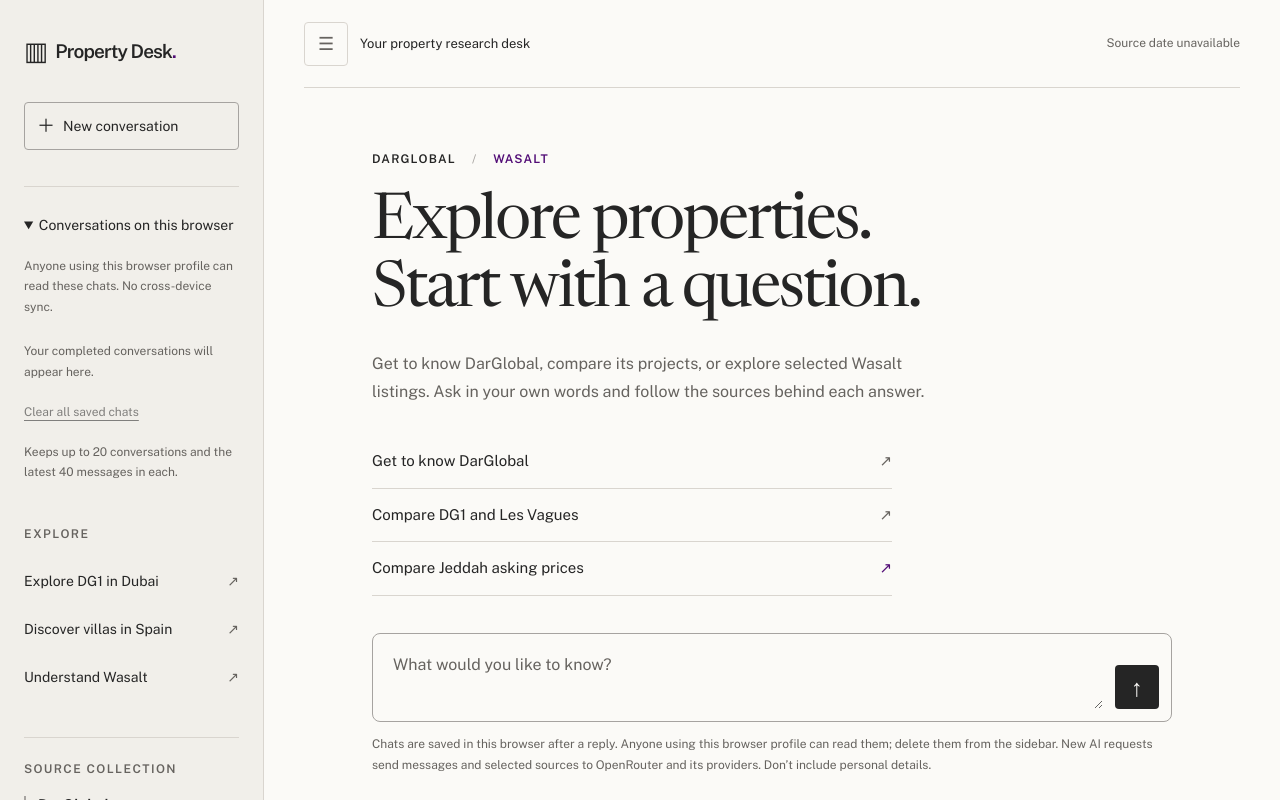
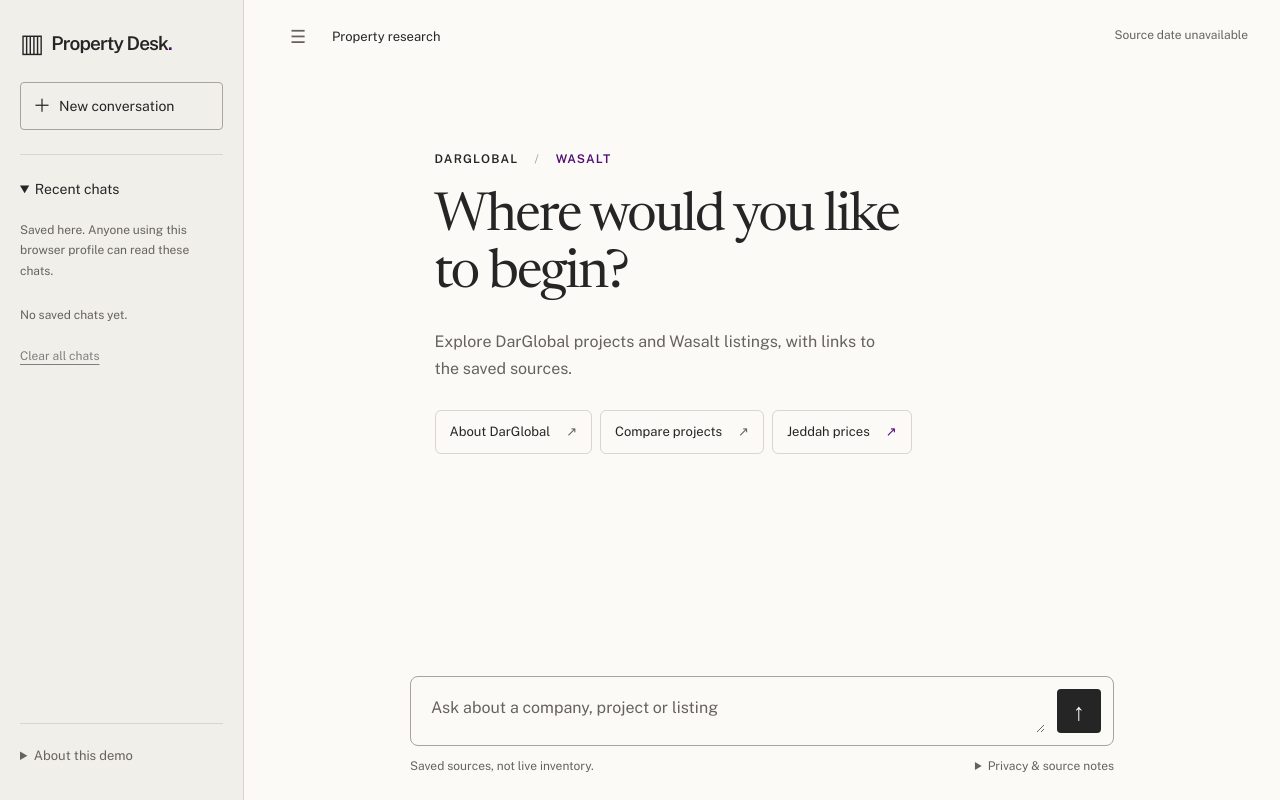
Before and after one commit to khushi09-oss/property-desk, a plain HTML site: page web/index.html in a window 1280 px wide. Drawn offline with Linux system fonts and the light colour scheme; no server answers.

Commit message:
fix: simplify chat layout and secondary information

```diff
--- a/web/app.js
+++ b/web/app.js
@@ -150,7 +150,7 @@ function message(role, text, sources = [], cached = false) {
     const list = document.createElement('div');
     list.className = 'sources';
     const title = document.createElement('p');
-    title.textContent = 'CHECK THE ORIGINAL SOURCES';
+    title.textContent = 'Sources';
     list.append(title);
     for (const source of validSources(sources)) {
       const url = new URL(source.url);
--- a/web/index.html
+++ b/web/index.html
@@ -16,35 +16,35 @@
     <a class="brand" href="/" aria-label="Property Desk home"><span class="brand-mark" aria-hidden="true">▥</span>Property Desk<span class="brand-period">.</span></a>
     <button id="reset" class="new-chat" type="button"><span aria-hidden="true">＋</span> New conversation</button>
     <details class="saved-history" open>
-      <summary>Conversations on this browser</summary>
-      <p class="history-help">Anyone using this browser profile can read these chats. No cross-device sync.</p>
+      <summary>Recent chats</summary>
+      <p class="history-help">Saved here. Anyone using this browser profile can read these chats.</p>
       <ul id="saved-list" aria-label="Saved conversations"></ul>
-      <p id="history-empty" class="history-help">Your completed conversations will appear here.</p>
-      <button id="clear-history" class="history-clear" type="button" disabled>Clear all saved chats</button>
-      <p class="history-help">Keeps up to 20 conversations and the latest 40 messages in each.</p>
+      <p id="history-empty" class="history-help">No saved chats yet.</p>
+      <button id="clear-history" class="history-clear" type="button" disabled>Clear all chats</button>
     </details>
-    <div class="sidebar-content">
+    <details class="sidebar-content">
+      <summary>About this demo</summary>
+      <p class="history-help">An independent research demo. Answers link to saved official sources, not live inventory.</p>
       <p class="eyebrow">Explore</p>
       <button class="suggestion" data-question="What amenities does DG1 offer?" type="button">Explore DG1 in Dubai <span aria-hidden="true">↗</span></button>
       <button class="suggestion" data-question="Tell me about Tierra Viva villas in Spain." type="button">Discover villas in Spain <span aria-hidden="true">↗</span></button>
       <button class="suggestion" data-question="How do I list a property on Wasalt?" type="button">Understand Wasalt <span aria-hidden="true">↗</span></button>
       <div class="coverage"><p class="eyebrow">Source collection</p><p class="source-darglobal">DarGlobal <span>Company & projects</span></p><p class="source-wasalt">Wasalt <span>Services & selected listings</span></p></div>
-    </div>
-    <p class="sidebar-note">An independent research demo.<br>Answers linked to their sources.</p>
+      <p class="history-help">History keeps up to 20 chats and the latest 40 messages in each. No accounts or cross-device sync.</p>
+    </details>
   </aside>
   <main>
-    <header><div class="header-start"><button id="sidebar-toggle" class="sidebar-toggle" type="button" aria-controls="sidebar-panel" aria-expanded="true" aria-label="Hide sidebar"><span aria-hidden="true">☰</span></button><span class="header-label">Your property research desk</span></div><span id="snapshot" class="snapshot" title="The date this saved source information was collected. Listings are not updated live.">Checking source date…</span></header>
+    <header><div class="header-start"><button id="sidebar-toggle" class="sidebar-toggle" type="button" aria-controls="sidebar-panel" aria-expanded="true" aria-label="Hide sidebar"><span aria-hidden="true">☰</span></button><span class="header-label">Property research</span></div><span id="snapshot" class="snapshot" title="The date this saved source information was collected. Listings are not updated live.">Checking source date…</span></header>
     <div class="conversation">
       <section id="welcome" aria-labelledby="welcome-title">
         <p class="eyebrow source-pair"><span class="source-darglobal">DarGlobal</span><span class="pair-divider" aria-hidden="true">/</span><span class="source-wasalt">Wasalt</span></p>
-        <h1 id="welcome-title">Explore properties.<br>Start with a question.</h1>
-        <p class="intro">Get to know DarGlobal, compare its projects, or explore selected Wasalt listings. Ask in your own words and follow the sources behind each answer.</p>
+        <h1 id="welcome-title">Where would you like<br>to begin?</h1>
+        <p class="intro">Explore DarGlobal projects and Wasalt listings, with links to the saved sources.</p>
         <div class="starters" aria-label="Suggested questions">
-          <button class="suggestion" data-question="What is DarGlobal and which projects are covered here?" type="button">Get to know DarGlobal <span aria-hidden="true">↗</span></button>
-          <button class="suggestion" data-question="Compare DG1 and Les Vagues amenities." type="button">Compare DG1 and Les Vagues <span aria-hidden="true">↗</span></button>
-          <button class="suggestion wasalt-starter" data-question="Which captured Jeddah apartment has the lower asking price?" type="button">Compare Jeddah asking prices <span aria-hidden="true">↗</span></button>
+          <button class="suggestion" data-question="What is DarGlobal and which projects are covered here?" type="button">About DarGlobal <span aria-hidden="true">↗</span></button>
+          <button class="suggestion" data-question="Compare DG1 and Les Vagues amenities." type="button">Compare projects <span aria-hidden="true">↗</span></button>
+          <button class="suggestion wasalt-starter" data-question="Which captured Jeddah apartment has the lower asking price?" type="button">Jeddah prices <span aria-hidden="true">↗</span></button>
         </div>
-        <p class="scope-note"><strong>Saved sources, not live inventory.</strong> Confirm current prices, sizes and availability with the linked source.</p>
       </section>
       <section id="messages" role="log" aria-label="Conversation" aria-live="polite" aria-relevant="additions"></section>
     </div>
@@ -54,10 +54,17 @@
       <p id="error" role="alert" hidden></p>
       <form id="composer">
         <label class="sr-only" for="question">Your property question</label>
-        <textarea id="question" name="question" rows="2" maxlength="1200" placeholder="What would you like to know?" required></textarea>
+        <textarea id="question" name="question" rows="1" maxlength="1200" placeholder="Ask about a company, project or listing" required></textarea>
         <button id="send" type="submit" aria-label="Send question"><span aria-hidden="true">↑</span></button>
       </form>
-      <p class="privacy">Chats are saved in this browser after a reply. Anyone using this browser profile can read them; delete them from the sidebar. New AI requests send messages and selected sources to OpenRouter and its providers. Don’t include personal details.</p>
+      <div class="composer-footer">
+        <p class="privacy">Saved sources, not live inventory.</p>
+        <details class="privacy-details">
+          <summary>Privacy &amp; source notes</summary>
+          <p>Chats are saved in this browser after a reply. Anyone using this browser profile can read them; delete them from the sidebar. New AI requests send messages and selected sources to OpenRouter and its providers. Avoid personal details.</p>
+          <p>Confirm current prices, sizes and availability with the linked official source.</p>
+        </details>
+      </div>
     </div>
   </main>
 </body>
--- a/web/style.css
+++ b/web/style.css
@@ -28,7 +28,7 @@
   --text-label: .75rem;
   --text-body: 1rem;
   --text-answer: 1.0625rem;
-  --text-display: clamp(2.5rem, 2rem + 2.5vw, 4.5rem);
+  --text-display: clamp(2.25rem, 1.75rem + 2vw, 3.5rem);
   color-scheme: light;
   font-family: var(--font-body);
   color: var(--ink);
@@ -36,7 +36,7 @@
 }
 * { box-sizing: border-box; }
 [hidden] { display: none !important; }
-body { margin: 0; display: grid; grid-template-columns: 264px minmax(0, 1fr); height: 100dvh; overflow: hidden; }
+body { margin: 0; display: grid; grid-template-columns: 244px minmax(0, 1fr); height: 100dvh; overflow: hidden; }
 button, textarea { font: inherit; }
 button, a { -webkit-tap-highlight-color: transparent; }
 button { cursor: pointer; color: inherit; }
@@ -45,7 +45,7 @@ button:focus-visible, a:focus-visible, textarea:focus-visible { outline: 3px sol
 .skip { position: fixed; top: -80px; left: 16px; z-index: 10; background: var(--paper); padding: 12px; color: var(--ink); }
 .skip:focus { top: 12px; }
 .sr-only { position: absolute; width: 1px; height: 1px; padding: 0; margin: -1px; overflow: hidden; clip-path: inset(50%); white-space: nowrap; border: 0; }
-.sidebar { background: var(--side); border-right: 1px solid var(--line); padding: 36px 24px 24px; display: flex; flex-direction: column; gap: 36px; min-height: 0; overflow-y: auto; overscroll-behavior-y: contain; }
+.sidebar { background: var(--side); border-right: 1px solid var(--line); padding: 28px 20px 20px; display: flex; flex-direction: column; gap: 24px; min-height: 0; overflow-y: auto; overscroll-behavior-y: contain; }
 .sidebar > * { flex-shrink: 0; }
 .brand { color: var(--ink); text-decoration: none; font-size: 1.1875rem; font-weight: 600; letter-spacing: -.045em; white-space: nowrap; }
 .brand-mark { display: inline-block; font-size: 1.6rem; font-weight: 400; margin-right: 8px; vertical-align: -2px; }
@@ -63,12 +63,15 @@ button:focus-visible, a:focus-visible, textarea:focus-visible { outline: 3px sol
 .coverage span { display: block; margin-top: 6px; font-size: var(--text-small); color: var(--muted); font-weight: 400; line-height: 1.6; }
 .source-darglobal { color: var(--ink); }
 .source-wasalt { color: var(--wasalt); }
-.sidebar-note { margin: auto 0 0; padding-top: 32px; color: var(--muted); font-size: var(--text-small); line-height: 1.8; }
-main { min-width: 0; min-height: 0; display: flex; flex-direction: column; overflow-y: auto; overscroll-behavior-y: contain; }
+.sidebar-content { margin-top: auto; border-top: 1px solid var(--line); padding-top: 12px; }
+.sidebar-content > summary { cursor: pointer; min-height: 44px; padding: 12px 0; font-size: var(--text-small); color: var(--muted); }
+.sidebar-content .eyebrow { margin-top: 20px; }
+summary:focus-visible { outline: 3px solid var(--accent); outline-offset: 4px; }
+main { min-width: 0; min-height: 0; display: flex; flex-direction: column; overflow: hidden; }
 body.sidebar-closed { grid-template-columns: minmax(0, 1fr); }
 .header-start { display: flex; align-items: center; gap: 12px; min-width: 0; }
-.sidebar-toggle { min-width: 44px; min-height: 44px; border: 1px solid var(--line); border-radius: 4px; background: transparent; font-size: 1.125rem; }
-.saved-history { border-top: 1px solid var(--line); padding-top: 16px; }
+.sidebar-toggle { min-width: 44px; min-height: 44px; border: 0; border-radius: 4px; background: transparent; font-size: 1.125rem; }
+.saved-history { border-top: 1px solid var(--line); padding-top: 12px; }
 .saved-history summary { cursor: pointer; padding: 12px 0; font-size: .875rem; line-height: 1.5; }
 .saved-history summary:focus-visible { outline: 3px solid var(--accent); outline-offset: 4px; }
 .history-help { font-size: var(--text-label); color: var(--muted); line-height: 1.7; margin: 8px 0; }
@@ -80,37 +83,36 @@ body.sidebar-closed { grid-template-columns: minmax(0, 1fr); }
 .history-delete { flex: 0 0 44px; min-height: 44px; border: 0; background: transparent; font-size: 1.25rem; }
 .history-delete:hover, .history-open:hover { background: var(--user); }
 .history-clear { background: transparent; border: 0; text-decoration: underline; text-underline-offset: 4px; font-size: var(--text-label); padding: 12px 0; min-height: 44px; }
-header { min-height: 88px; flex-shrink: 0; margin: 0 40px; border-bottom: 1px solid var(--line); display: flex; align-items: center; justify-content: space-between; gap: 20px; font-size: var(--text-small); color: var(--muted); }
+header { min-height: 72px; flex-shrink: 0; margin: 0 32px; border-bottom: 0; display: flex; align-items: center; justify-content: space-between; gap: 20px; font-size: var(--text-small); color: var(--muted); }
 .header-label { color: var(--ink); }
 .snapshot { text-align: right; font-size: var(--text-label); font-variant-numeric: tabular-nums; line-height: 1.6; }
-.conversation { width: min(100%, 896px); margin: 0 auto; padding: 48px 48px 32px; flex: 1; }
-#welcome { padding-top: clamp(0px, 2vh, 24px); }
+.conversation { width: 100%; min-height: 0; padding: 32px max(32px, calc((100% - 704px) / 2)) 24px; flex: 1; overflow-y: auto; overscroll-behavior-y: contain; scrollbar-gutter: stable; }
+#welcome { max-width: 640px; margin: clamp(16px, 6vh, 64px) auto 0; }
 .source-pair { display: flex; align-items: center; gap: 16px; letter-spacing: .1em; }
 .pair-divider { color: var(--silver); font-weight: 400; }
 h1 { font-family: var(--font-heading); font-optical-sizing: auto; font-weight: 400; font-size: var(--text-display); line-height: 1.06; letter-spacing: -.035em; margin: 24px 0; }
-.intro { max-width: 57ch; color: var(--muted); line-height: 1.8; font-size: var(--text-body); margin: 0; }
-.starters { margin-top: 28px; max-width: 520px; display: flex; flex-direction: column; align-items: stretch; }
-.starters button { display: flex; justify-content: space-between; align-items: center; gap: 24px; border: 0; border-bottom: 1px solid var(--line); padding: 15px 0; min-height: 52px; background: transparent; text-align: left; font-size: .9375rem; line-height: 1.5; }
+.intro { max-width: 46ch; color: var(--muted); line-height: 1.7; font-size: var(--text-body); margin: 0; }
+.starters { margin-top: 28px; display: flex; flex-wrap: wrap; gap: 8px; }
+.starters button { display: flex; align-items: center; gap: 16px; border: 1px solid var(--line); border-radius: 6px; padding: 10px 14px; min-height: 44px; background: transparent; text-align: left; font-size: var(--text-small); line-height: 1.5; }
 .starters button:hover { color: var(--accent); border-color: var(--accent); }
 .starters .wasalt-starter span { color: var(--wasalt); }
-.scope-note { max-width: 62ch; margin: 24px 0 0; font-size: var(--text-small); color: var(--muted); line-height: 1.75; }
-.scope-note strong { font-weight: 600; color: var(--ink); }
-.message { margin: 0 0 36px; overflow-wrap: anywhere; }
+.message { margin: 0 0 32px; overflow-wrap: anywhere; }
 .message .speaker { font-size: var(--text-label); font-weight: 600; letter-spacing: .1em; color: var(--muted); margin: 0 0 12px; }
-.message.user { margin-left: 12%; background: var(--user); border-radius: 12px 12px 2px 12px; padding: 20px 24px; }
-.message p.answer { white-space: pre-wrap; font-size: var(--text-answer); line-height: 1.85; margin: 0; }
+.message.user { margin-left: 12%; background: var(--user); border-radius: 12px 12px 2px 12px; padding: 16px 20px; }
+.message p.answer { white-space: pre-wrap; font-size: var(--text-answer); line-height: 1.75; margin: 0; }
 .sources { border-top: 1px solid var(--line); margin-top: 24px; padding-top: 16px; }
 .cache-note { color: var(--muted); font-size: var(--text-small); line-height: 1.6; margin: 12px 0 0; }
 .sources p { font-size: var(--text-label); color: var(--muted); letter-spacing: .08em; margin: 0 0 8px; }
 .sources a { display: block; width: fit-content; margin: 0; padding: 8px 0; color: var(--accent); font-size: .875rem; line-height: 1.65; text-underline-offset: 4px; }
-.composer-area { position: sticky; bottom: 0; flex-shrink: 0; background: var(--paper); padding: 16px 48px 24px; width: min(100%, 896px); align-self: center; }
+.composer-area { flex-shrink: 0; background: var(--paper); padding: 16px 32px 20px; width: min(100%, 768px); align-self: center; max-height: 48dvh; overflow-y: auto; }
 #composer { display: flex; align-items: flex-end; gap: 12px; padding: 12px; border: 1px solid var(--silver); border-radius: 8px; background: var(--paper); }
-#composer:focus-within { border-color: var(--wasalt); }
-textarea { flex: 1; min-width: 0; border: 0; resize: vertical; max-height: 180px; min-height: 56px; background: transparent; color: var(--ink); font-size: var(--text-body); padding: 6px 8px; line-height: 1.6; }
+#composer:focus-within { border-color: var(--wasalt); outline: 2px solid var(--wasalt); outline-offset: 2px; }
+#question:focus-visible { outline: none; }
+textarea { flex: 1; min-width: 0; border: 0; resize: vertical; max-height: 180px; min-height: 44px; background: transparent; color: var(--ink); font-size: var(--text-body); padding: 6px 8px; line-height: 1.6; }
 textarea::placeholder { color: var(--muted); opacity: 1; }
 #send { background: var(--ink); color: var(--paper); border: 0; border-radius: 4px; min-width: 44px; height: 44px; font-size: 1.5rem; }
 #send:hover:not(:disabled) { background: var(--wasalt); }
-.privacy { color: var(--muted); font-size: var(--text-label); line-height: 1.75; text-align: left; margin: 12px 0 0; }
+.privacy { color: var(--muted); font-size: var(--text-label); line-height: 1.6; margin: 0; }
 #status, #error { font-size: .875rem; line-height: 1.6; margin: 0 0 12px; }
 #status:empty { display: none; }
 #error { color: #8b3525; }
@@ -118,7 +120,7 @@ textarea::placeholder { color: var(--muted); opacity: 1; }
   body { grid-template-columns: 224px minmax(0, 1fr); }
   .sidebar { padding: 28px 20px; }
   header { margin: 0 28px; }
-  .conversation { padding: 40px 28px 24px; }
+  .conversation { padding: 28px max(28px, calc((100% - 704px) / 2)) 24px; }
   .composer-area { padding: 16px 28px 24px; }
 }
 @media (max-width: 700px) {
@@ -127,21 +129,20 @@ textarea::placeholder { color: var(--muted); opacity: 1; }
   .sidebar-toggle { position: fixed; top: 14px; left: 20px; z-index: 3; background: var(--paper); }
   .header-start { padding-left: 56px; }
   body:not(.sidebar-closed) .header-label, body:not(.sidebar-closed) .snapshot { visibility: hidden; }
-  .sidebar-content, .sidebar-note { display: none; }
+  .sidebar-content { margin-top: 16px; }
   .brand { font-size: 1rem; }
   .brand-mark { font-size: 1.25rem; margin-right: 6px; }
   .new-chat { font-size: var(--text-label); padding: 10px; min-height: 44px; gap: 4px; }
   main { min-height: 0; height: 100dvh; }
   header { min-height: 72px; margin: 0 20px; gap: 12px; }
-  .header-label { max-width: 12ch; line-height: 1.5; }
-  .snapshot { max-width: 19ch; }
+  .header-label { line-height: 1.5; }
+  .snapshot { max-width: 15ch; font-size: .6875rem; }
   .conversation { padding: 32px 20px 24px; }
-  #welcome { padding-top: 0; }
-  h1 { font-size: clamp(2.25rem, 1.5rem + 4vw, 3.5rem); margin: 20px 0; }
+  #welcome { margin-top: 16px; }
+  h1 { font-size: clamp(2rem, 1.5rem + 3vw, 2.75rem); margin: 20px 0; }
   .intro { font-size: .9375rem; line-height: 1.7; }
   .starters { margin-top: 20px; }
-  .starters button { padding: 12px 0; min-height: 48px; }
-  .scope-note { margin-top: 16px; font-size: var(--text-label); }
+  .starters button { padding: 10px 12px; }
   .message.user { margin-left: 5%; padding: 16px 20px; }
   .message p.answer { font-size: 1rem; line-height: 1.8; }
   .composer-area { padding: 12px 16px 16px; padding-bottom: max(16px, env(safe-area-inset-bottom)); }
@@ -153,3 +154,13 @@ textarea::placeholder { color: var(--muted); opacity: 1; }
   .new-chat span { display: none; }
   .new-chat { padding: 8px; }
 }
+
+.composer-footer { display: flex; align-items: baseline; justify-content: space-between; gap: 12px; margin-top: 10px; }
+.privacy-details { color: var(--muted); font-size: var(--text-label); line-height: 1.7; }
+.privacy-details summary { cursor: pointer; min-height: 24px; }
+.privacy-details p { max-width: 64ch; margin: 8px 0; }
+.composer-footer:has(.privacy-details[open]) { display: block; }
+.composer-footer:has(.privacy-details[open]) .privacy { margin-bottom: 8px; }
+@media (max-width: 700px) {
+  .composer-footer { flex-wrap: wrap; gap: 4px 12px; }
+}
```
Also changed, not shown: 2 other files.
